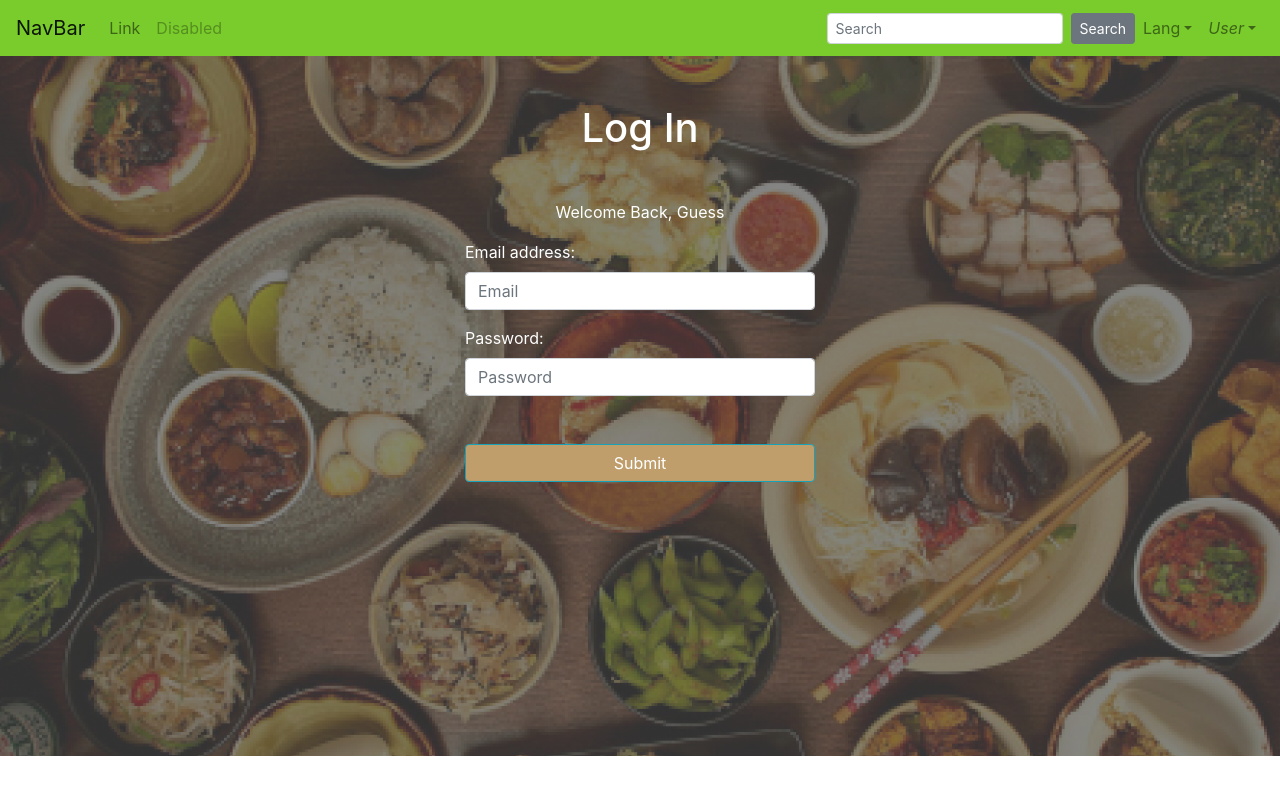
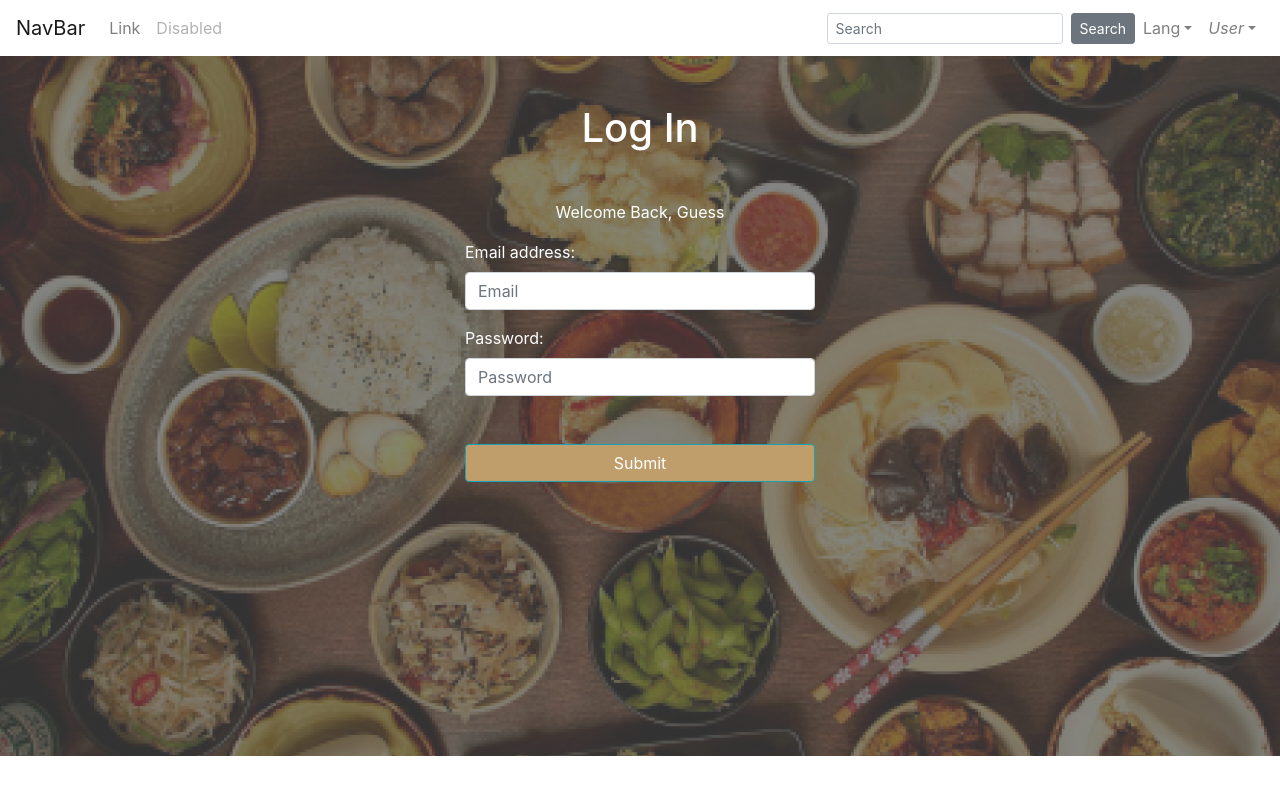
Before and after one commit to nicholasanthonys/FoodOrderingWebsite, a Vue app in the folder FoodDeliveryWebsite/frontend/: page / in a window 1280 px wide. Shown: the top 794 px of the page. Built offline with nearby package versions, Linux system fonts and the light colour scheme.

Commit message:
change Navbar color to white

```diff
--- a/FoodDeliveryWebsite/frontend/src/components/Navbar.vue
+++ b/FoodDeliveryWebsite/frontend/src/components/Navbar.vue
@@ -54,7 +54,7 @@ export default {
 <style scoped>
 /*melakukan seleksi lakukan seperti ini*/
 #app .navbar {
-  background-color: rgba(122,204,44) !important;
+  background-color: white !important;
 }
 /*
 #app    .navbar-brand {
```
